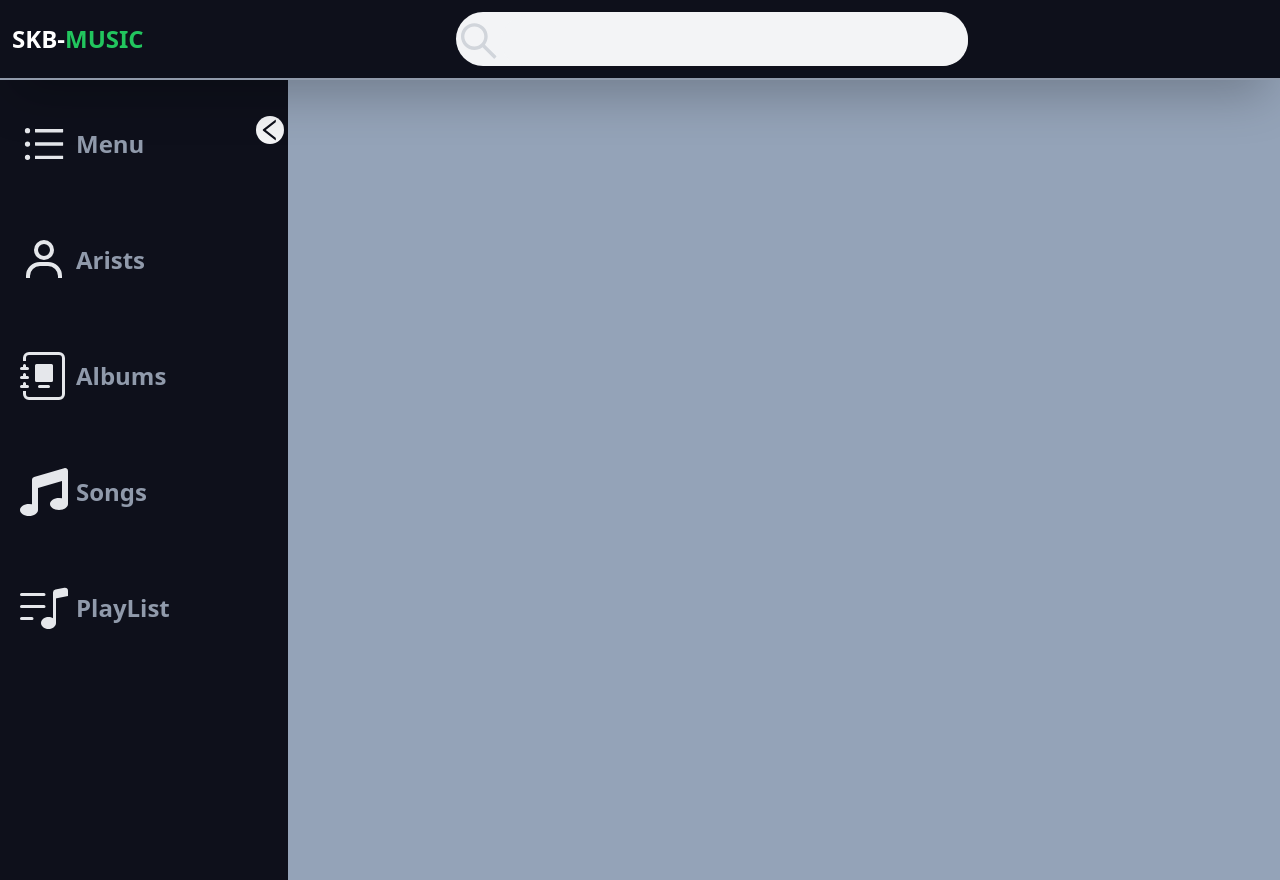
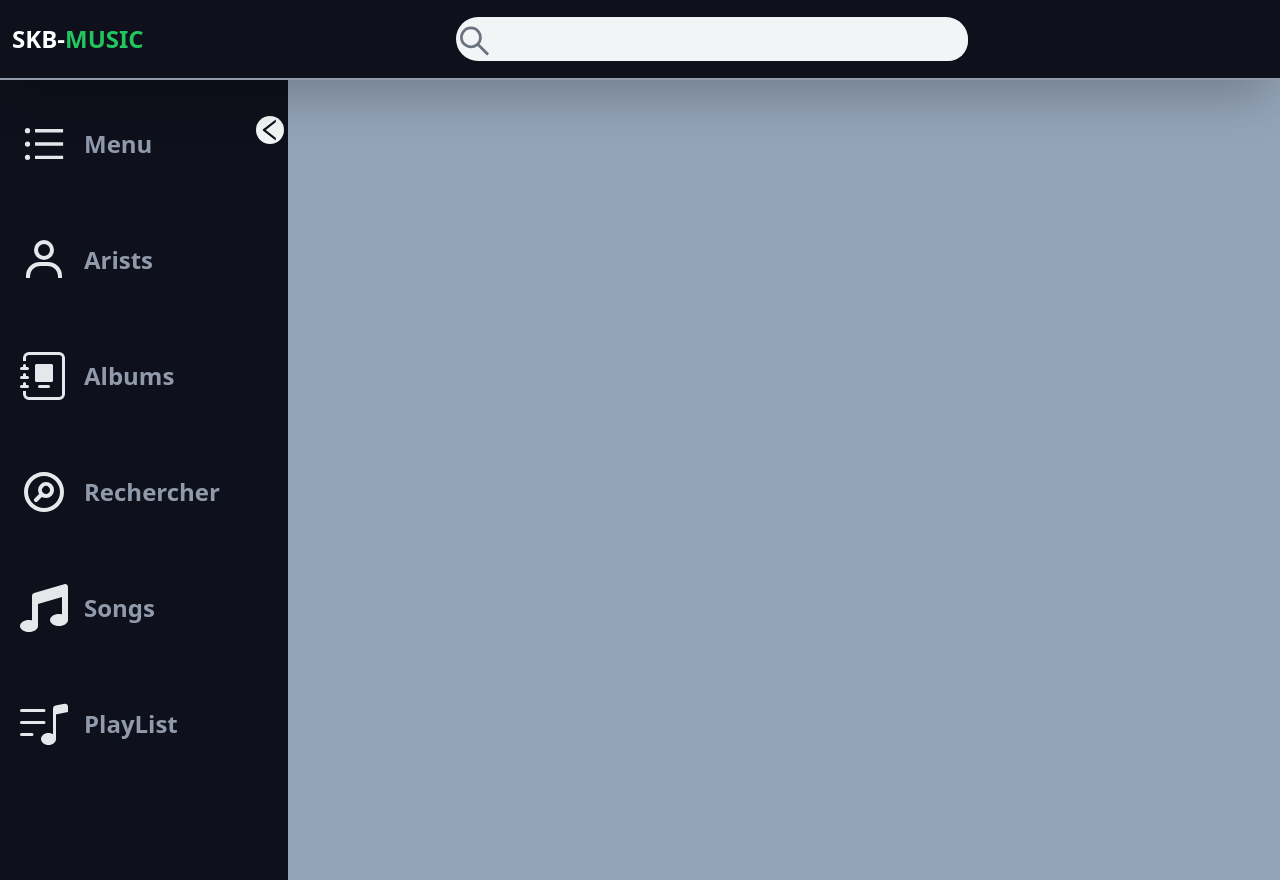
Before and after one commit to SKB-TECH/Sportify, a React (Vite) app: page /Leading in a window 1280 px wide. Built offline with nearby package versions, Linux system fonts and the light colour scheme.

Commit message:
add auhtentification with next.js

```diff
--- a/package.json
+++ b/package.json
@@ -10,6 +10,8 @@
   },
   "dependencies": {
     "gapi-script": "^1.2.0",
+    "next": "^12.2.5",
+    "next-auth": "^4.10.3",
     "react": "^18.2.0",
     "react-dom": "^18.2.0",
     "react-google-login": "^5.2.2",
--- a/src/components/Data/Data.jsx
+++ b/src/components/Data/Data.jsx
@@ -2,6 +2,7 @@ import {AiOutlineBars} from 'react-icons/ai'
 import {BiUser} from 'react-icons/bi'
 import {BsJournalAlbum,BsMusicNoteList} from 'react-icons/bs'
 import {FaMusic} from 'react-icons/fa'
+import {HiOutlineSearchCircle} from 'react-icons/hi'
 
 export const menu=[{
           name: 'Menu',
@@ -17,6 +18,10 @@ export const menu=[{
           icon: <BsJournalAlbum/>,
         },
         {
+            name: 'Rechercher',
+            icon: <HiOutlineSearchCircle/>,
+          },
+        {
           name: 'Songs',
           icon: <FaMusic/>,
         },
--- a/src/components/Header/Navbar.jsx
+++ b/src/components/Header/Navbar.jsx
@@ -14,7 +14,7 @@ const Navbar = () => {
             </div>
 
                 <div className='w-[40%] flex bg-gray-100 rounded-full '>
-                    <AiOutlineSearch size={50} className="text-gray-300 mt-1 rounded-full "/>
+                    <AiOutlineSearch size={40} className="text-gray-500 mt-1 rounded-full "/>
                     <input type="text" className='w-full h-15 bg-inherit outline-none mt-1 rounded-full text-left text-2xl'/>
 
                 </div>
--- a/src/components/Sidebar/Sidbar.jsx
+++ b/src/components/Sidebar/Sidbar.jsx
@@ -20,7 +20,7 @@ const Sidbar = () => {
             />
 
             {menu.map((item, index) => (
-                        <div className="flex gap-2  ml-5 rounded mt-10">
+                        <div className="flex gap-2  ml-5 rounded mt-10 space-x-2">
                         {<span className={`text-5xl text-gray-200 ${open &&"rotate-[360deg]"}`}>{item.icon}</span>}
                         <button className={`text-ColorText text-2xl font-semibold ${!open && "scale-0 duration-300"}`}>{item.name}</button>
                         </div>
--- /dev/null
+++ b/src/components/pages/api/ApiRoute.jsx
@@ -0,0 +1,14 @@
+import NextAuth from "next-auth/next";
+import SpotfyProvider from 'next-auth/providers/spotify'
+
+export default ApiRoute=()=>{
+    Provider:[
+        SpotfyProvider(
+           {
+                clientID:process.env.NEXTAUTH_PUBLIC_CLIENT_ID,
+                clientSecret:process.env.NEXTAUTH_PUBLIC_CLIENT_SECRETE,
+                authorization:LOGIN_URL
+           }
+        )
+    ]
+}
```
Also changed, not shown: src/components/Login/Spotify.jsx (added), 2 other files (tests, documents, lock files or other folders).
